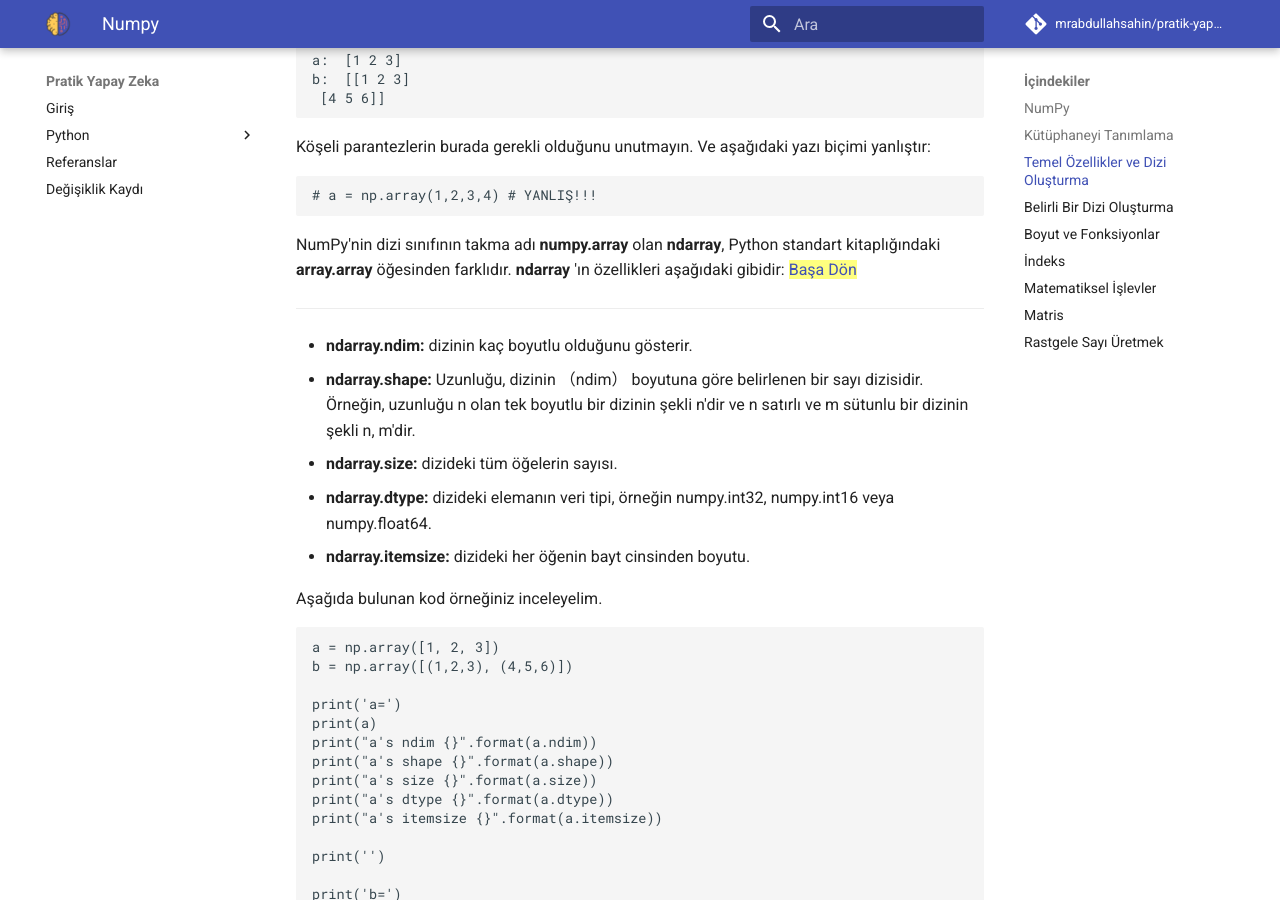
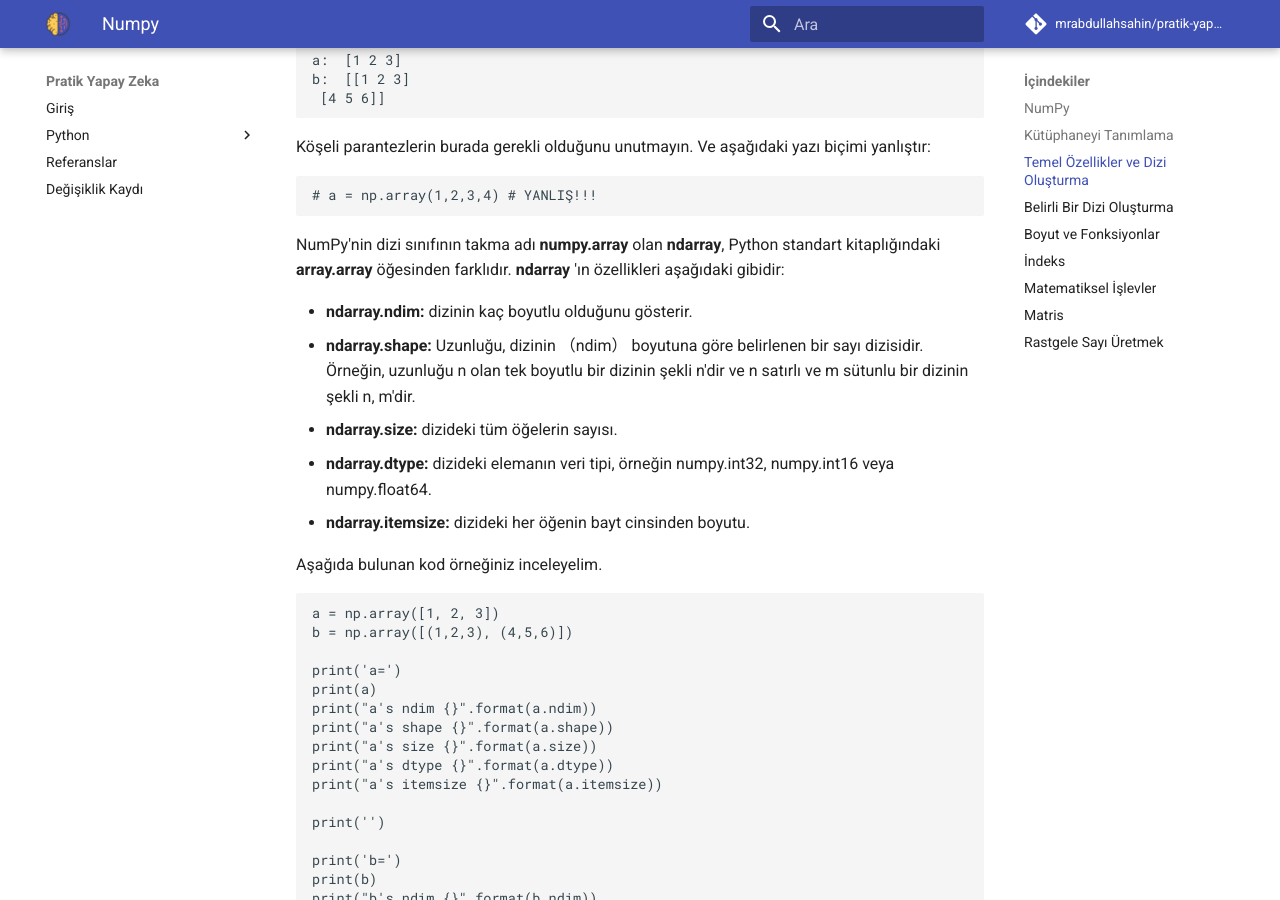
Before and after one commit to mrabdullahsahin/pratik-yapay-zeka, an MkDocs documentation site: the page built from docs/numpy/numpy.md, in a window 1280 px wide and 900 px high, scrolled down 1199 px. Built offline with MkDocs 1.6.1 and Material for MkDocs 9.7.7, drawn with Linux system fonts in a browser that asks for light colours; comment, search, counter and statistics services are not loaded.

Commit message:
Update numpy.md

````diff
--- a/docs/numpy/numpy.md
+++ b/docs/numpy/numpy.md
@@ -71,9 +71,6 @@ Köşeli parantezlerin burada gerekli olduğunu unutmayın. Ve aşağıdaki yaz
 ```
 
 NumPy'nin dizi sınıfının takma adı **numpy.array** olan **ndarray**, Python standart kitaplığındaki **array.array** öğesinden farklıdır. **ndarray** 'ın özellikleri aşağıdaki gibidir:
-<a id="1"></a>
-<mark>[Başa Dön](#0)
-<hr>
 
 * **ndarray.ndim:** dizinin kaç boyutlu olduğunu gösterir.
 * **ndarray.shape:** Uzunluğu, dizinin （ndim） boyutuna göre belirlenen bir sayı dizisidir. Örneğin, uzunluğu n olan tek boyutlu bir dizinin şekli n'dir ve n satırlı ve m sütunlu bir dizinin şekli n, m'dir.
````
